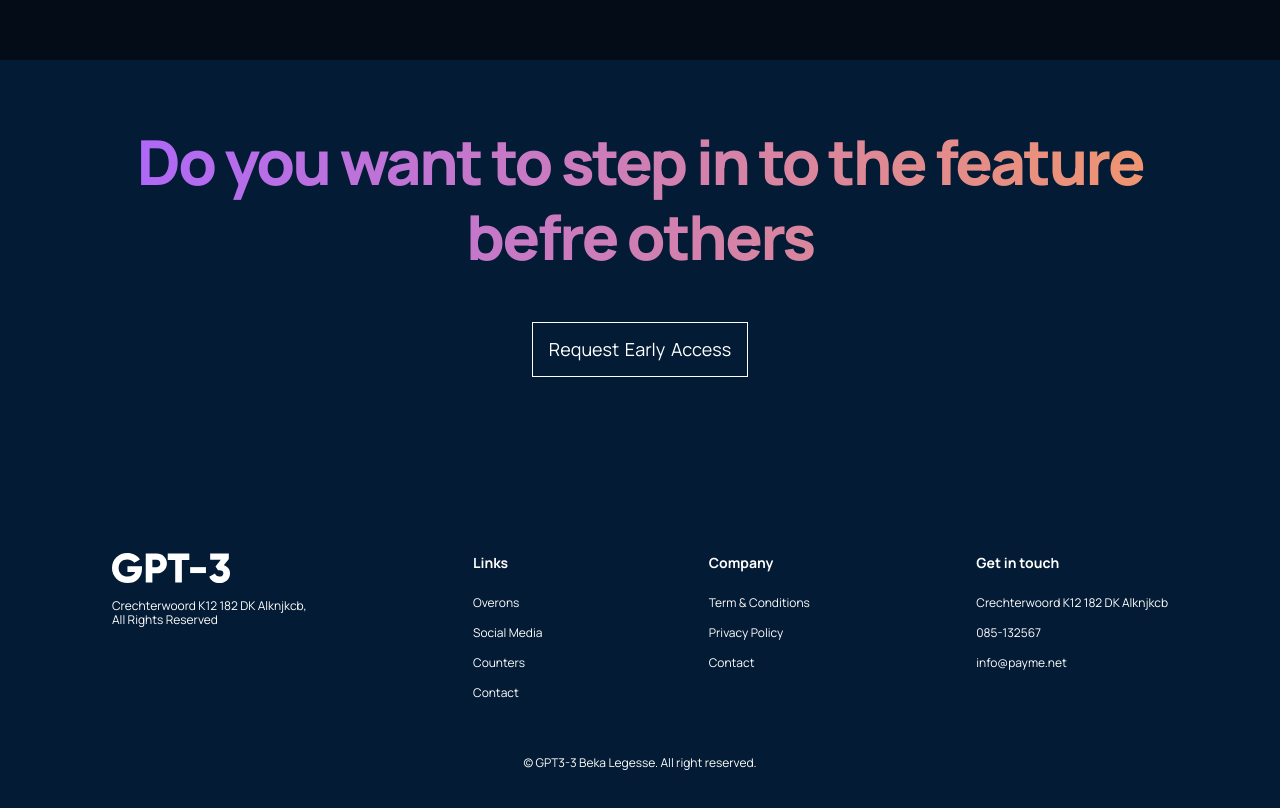
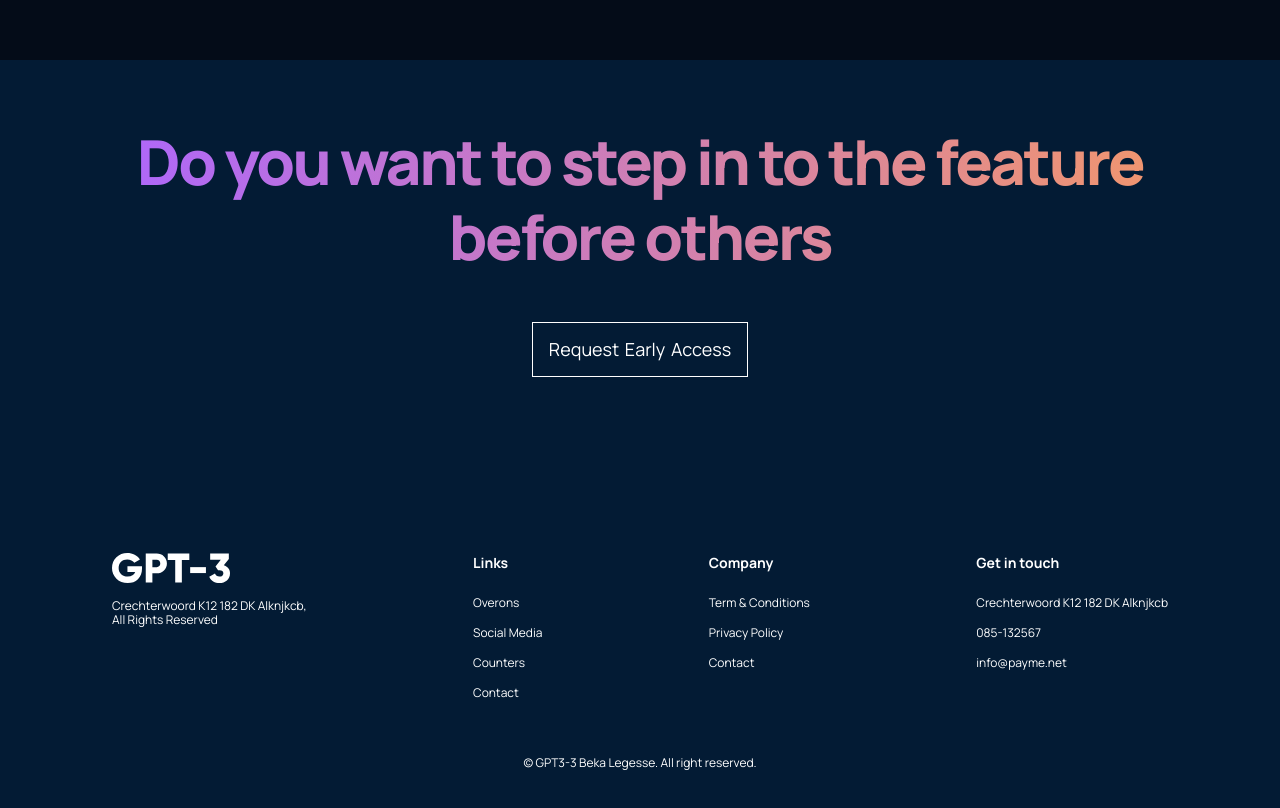
Before and after one commit to BekaLegesse/gpt3_website, a React (Create React App) app: page / in a window 1280 px wide. Shown: the part 4140-4948 px from the top of the page. Built offline with nearby package versions, Linux system fonts and the light colour scheme.

Commit message:
footer update

```diff
--- a/src/containers/footer/Footer.jsx
+++ b/src/containers/footer/Footer.jsx
@@ -5,7 +5,7 @@ const Footer = () => {
   return (
     <div className='gpt3__footer section__padding'>
       <div className='gpt3__footer-heading'>
-        <h1 className='gradient__text'>Do you want to step in to the feature befre others</h1>
+        <h1 className='gradient__text'>Do you want to step in to the feature before others</h1>
       </div>
       <div className='gpt3__footer-btn'>
         <p>Request Early Access</p>
```
